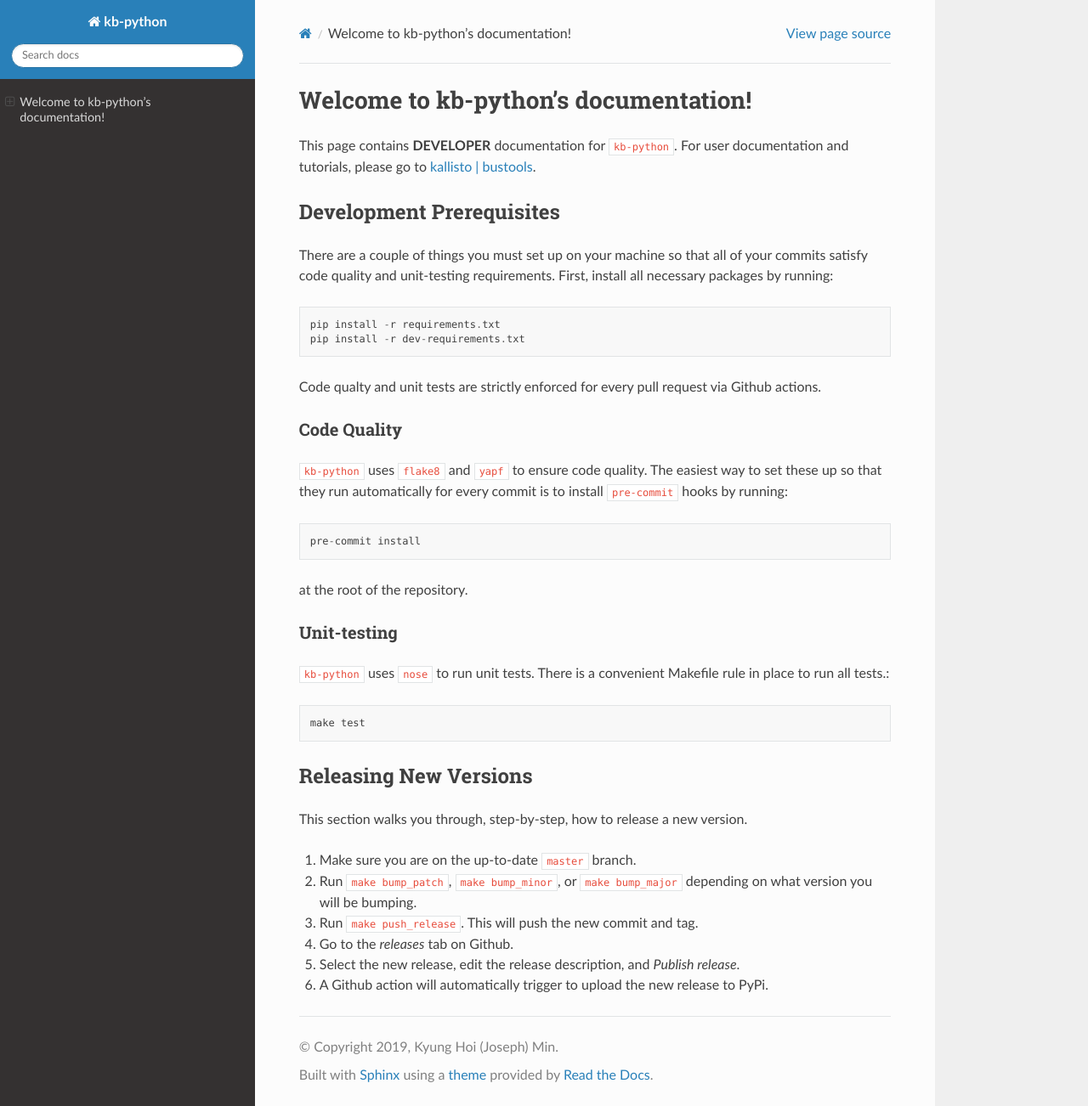
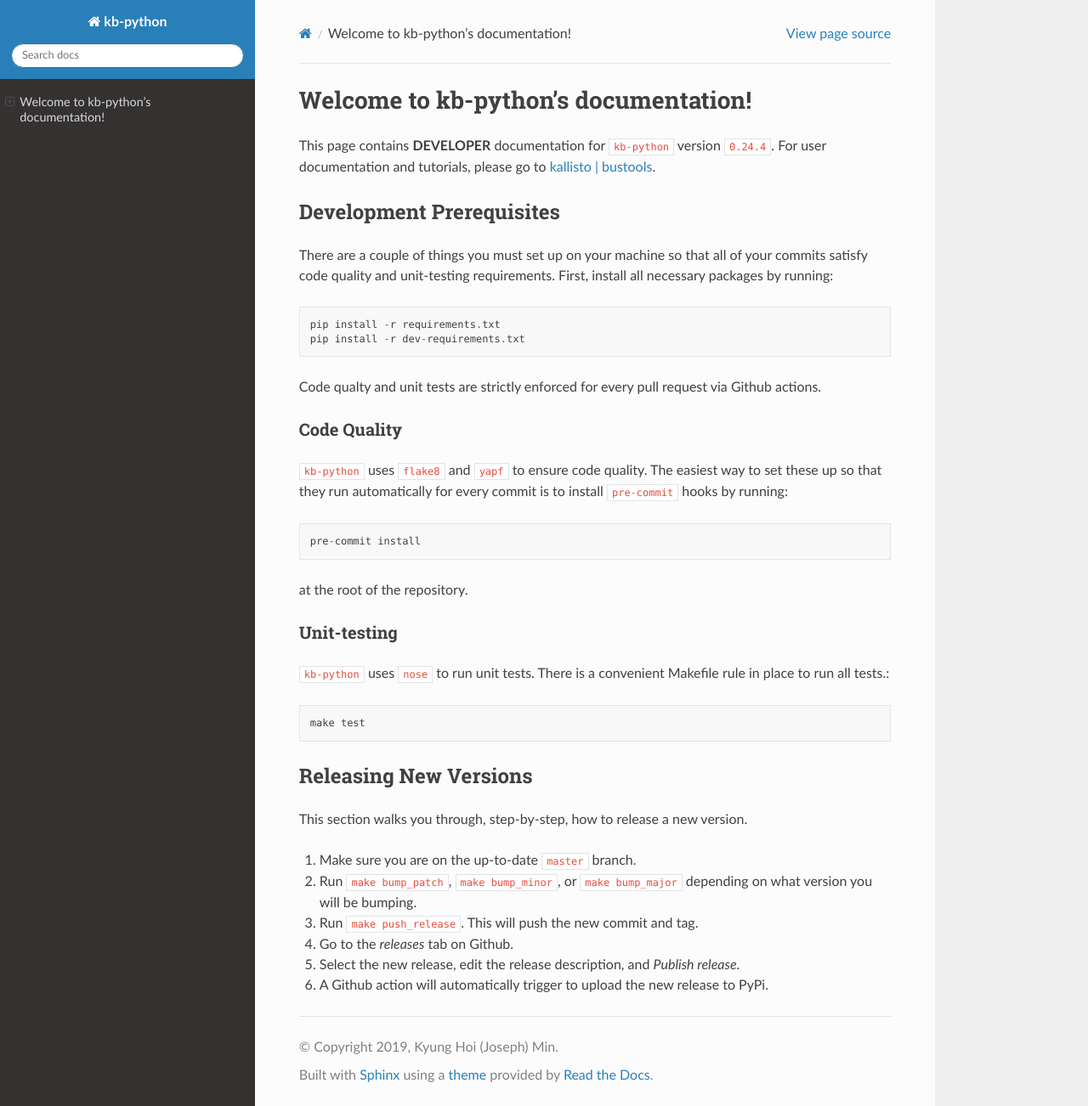
Before and after one commit to pachterlab/kb_python, a Sphinx documentation site: the page built from docs/index.rst, in a window 1280 px wide and 1302 px high. Shown: the whole window at 85% size. Built offline with Sphinx 7.4.7 and the Read the Docs theme 2.0.0, drawn with Linux system fonts in a browser that asks for light colours.

Commit message:
include version in docs (#44)

```diff
--- a/docs/index.rst
+++ b/docs/index.rst
@@ -6,7 +6,7 @@
 Welcome to kb-python's documentation!
 =====================================
 
-This page contains **DEVELOPER** documentation for ``kb-python``.
+This page contains **DEVELOPER** documentation for ``kb-python`` version ``0.24.4``.
 For user documentation and tutorials, please go to `kallisto | bustools <https://www.kallistobus.tools/>`_.
 
 Development Prerequisites
--- a/setup.cfg
+++ b/setup.cfg
@@ -10,6 +10,8 @@ tag = True
 [bumpversion:file:README.md]
 
 [bumpversion:file:docs/conf.py]
+
+[bumpversion:file:docs/index.rst]
 
 [flake8]
 ignore = E111,E114,E121,E122,E124,E125,E126,E127,E128,E129,E131,E731,E841,W503,W504
```
